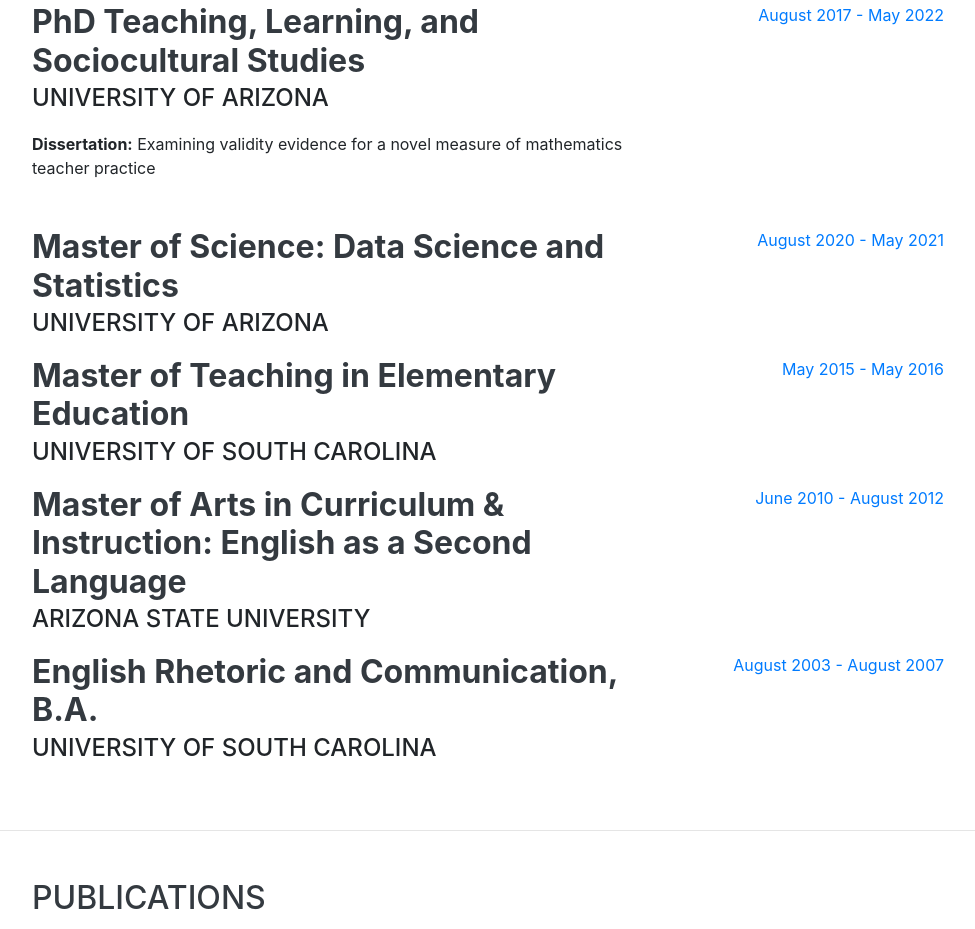
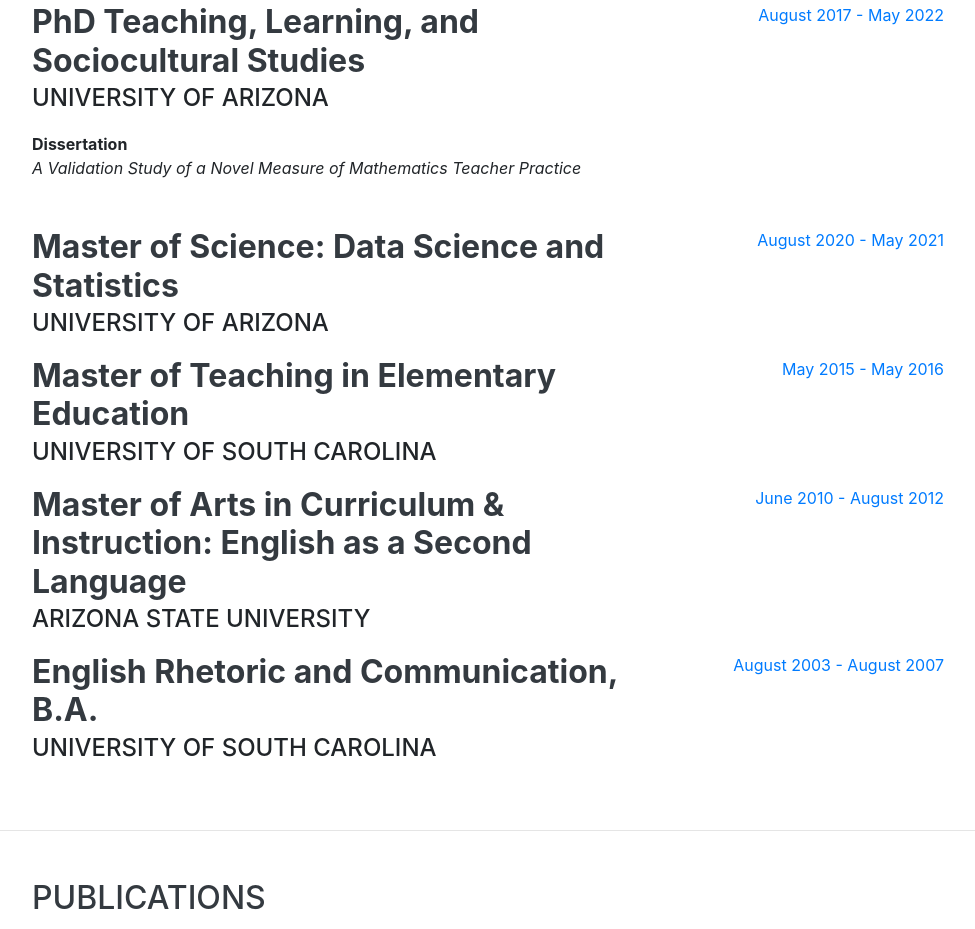
Before and after one commit to edSmith62/edsmith62.github.io, a website with bundled scripts: page index.html in a window 1280 px wide. Shown: the part 932-1861 px from the top of the page, without its empty margins (288-1263 px from the left). Built offline with nearby package versions, Linux system fonts and the light colour scheme; a web font is replaced by a local one.

Commit message:
Update index.html

```diff
--- a/index.html
+++ b/index.html
@@ -101,7 +101,7 @@
                     <div class="resume-content">
                         <h3 class="subheading2 mb-0">PhD Teaching, Learning, and Sociocultural Studies</h3>
                             <div class="subheading mb-3">University of Arizona</div>
-                            <div><b>Dissertation:</b> Examining validity evidence for a novel measure of mathematics teacher practice</div>
+                            <div><b>Dissertation</b><br><i>A Validation Study of a Novel Measure of Mathematics Teacher Practice</i></div>
                     </div>
                     <div class="resume-date text-md-right">
                         <span class="text-primary">August 2017 - May 2022</span>
```
